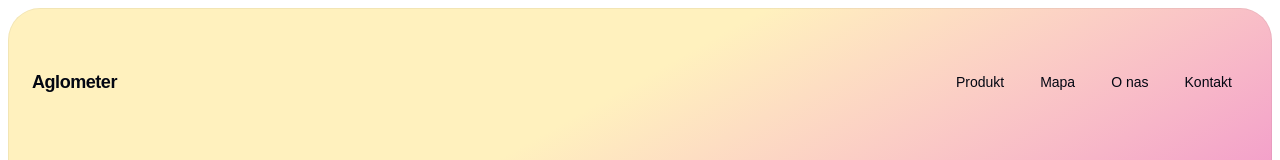
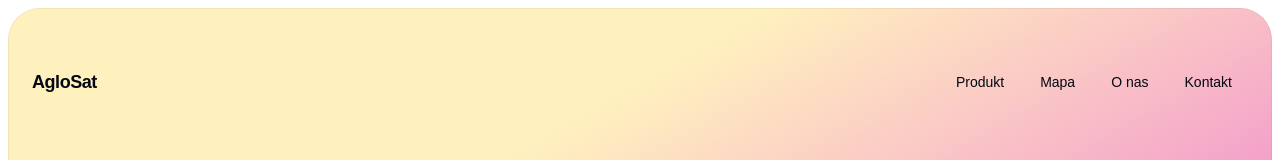
Before and after one commit to knmlprz/aglosat6767, a Next.js app: page / in a window 1280 px wide. Shown: the top 160 px of the page. Built offline with nearby package versions, Linux system fonts and the light colour scheme; a web font is replaced by a local one.

Commit message:
Zmień nazwę na AgloSat; awatar z inicjałami zamiast brakującego obrazka

```diff
--- a/app/app/page.tsx
+++ b/app/app/page.tsx
@@ -6,7 +6,7 @@ import { FullDashboard } from "@/components/dashboard/full-dashboard";
 
 export default function DashboardPage() {
   return (
-    <AppShell title="Aglometer — Panel">
+    <AppShell title="AgloSat — Panel">
       <Suspense>
         <FullDashboard />
       </Suspense>
--- a/app/layout.tsx
+++ b/app/layout.tsx
@@ -6,8 +6,8 @@ import { cn } from "@/lib/utils";
 const inter = Inter({subsets:['latin'],variable:'--font-sans'});
 
 export const metadata: Metadata = {
-  title: "Aglometer",
-  description: "Landing page — szablon do dalszej edycji",
+  title: "AgloSat",
+  description: "AgloSat wskazuje miastu, które niewiadome o chodnikach sprawdzić najpierw, bo od nich zależy najwięcej dojść do usług.",
 };
 
 export default function RootLayout({
--- a/components/app-sidebar.tsx
+++ b/components/app-sidebar.tsx
@@ -27,9 +27,9 @@ import {
 
 const data = {
   user: {
-    name: "Aglometer Admin",
-    email: "admin@aglometer.pl",
-    avatar: "/avatars/shadcn.jpg",
+    name: "Planista (demo)",
+    email: "konto demonstracyjne",
+    avatar: "",
   },
   navMain: [
     { title: "Panel główny", url: "/app", icon: <HomeIcon /> },
@@ -58,7 +58,7 @@ export function AppSidebar({ ...props }: React.ComponentProps<typeof Sidebar>) {
               <div className="flex bg-blue-600 text-white rounded-md items-center justify-center p-1">
                 <MapIcon className="size-4" />
               </div>
-              <span className="text-base font-bold tracking-tight">Aglometer</span>
+              <span className="text-base font-bold tracking-tight">AgloSat</span>
             </SidebarMenuButton>
           </SidebarMenuItem>
         </SidebarMenu>
--- a/components/dashboard/full-dashboard.tsx
+++ b/components/dashboard/full-dashboard.tsx
@@ -20,7 +20,7 @@ export function FullDashboard() {
       {/* Sticky mini-nav dla mentorów */}
       <div className="sticky top-0 z-30 bg-white/90 backdrop-blur border-b border-slate-200 px-4 lg:px-6 py-2">
         <div className="flex flex-wrap items-center gap-2 text-sm">
-          <span className="font-bold text-slate-800 mr-2">Aglometer</span>
+          <span className="font-bold text-slate-800 mr-2">AgloSat</span>
           {NAV.map((n) => (
             <a
               key={n.href}
--- a/components/landing-page.tsx
+++ b/components/landing-page.tsx
@@ -61,7 +61,7 @@ export function LandingPage() {
           <div className="mx-auto max-w-7xl">
             <header className="flex items-center justify-between pt-12 sm:pt-16">
               <Link href="/" className="text-lg font-semibold tracking-tight">
-                Aglometer
+                AgloSat
               </Link>
 
               <nav className="hidden items-center gap-1 lg:flex">
@@ -252,7 +252,7 @@ export function LandingPage() {
             <ArrowRight className="size-4" />
           </Link>
           <p className="mt-16 text-sm text-gray-500">
-            © {new Date().getFullYear()} Aglometer. Wszystkie prawa zastrzeżone.
+            © {new Date().getFullYear()} AgloSat. Wszystkie prawa zastrzeżone.
           </p>
         </div>
       </footer>
--- a/components/map/locality-panel.tsx
+++ b/components/map/locality-panel.tsx
@@ -25,7 +25,7 @@ export function LocalityPanel({ selectedSlug, onClose }: Props) {
   return (
     <div className="absolute top-4 right-4 z-[400] w-full max-w-sm bg-white/95 backdrop-blur-md border border-gray-200/50 rounded-2xl shadow-2xl flex flex-col overflow-hidden max-h-[calc(100%-2rem)]">
       <div className="bg-slate-900/90 backdrop-blur text-white p-4">
-        <h2 className="text-xl font-bold">Aglometer</h2>
+        <h2 className="text-xl font-bold">AgloSat</h2>
         <p className="text-slate-300 text-xs mt-1">
           Analiza transportation deserts — powiat stalowowolski
         </p>
--- a/components/nav-user.tsx
+++ b/components/nav-user.tsx
@@ -32,6 +32,13 @@ export function NavUser({
   }
 }) {
   const { isMobile } = useSidebar()
+  const initials = user.name
+    .split(" ")
+    .filter((w) => /^\p{L}/u.test(w))
+    .map((w) => w[0])
+    .join("")
+    .slice(0, 2)
+    .toUpperCase()
   return (
     <SidebarMenu>
       <SidebarMenuItem>
@@ -42,8 +49,8 @@ export function NavUser({
             }
           >
             <Avatar className="size-8 rounded-lg grayscale">
-              <AvatarImage src={user.avatar} alt={user.name} />
-              <AvatarFallback className="rounded-lg">CN</AvatarFallback>
+              {user.avatar && <AvatarImage src={user.avatar} alt={user.name} />}
+              <AvatarFallback className="rounded-lg">{initials}</AvatarFallback>
             </Avatar>
             <div className="grid flex-1 text-left text-sm leading-tight">
               <span className="truncate font-medium">{user.name}</span>
@@ -63,8 +70,8 @@ export function NavUser({
               <DropdownMenuLabel className="p-0 font-normal">
                 <div className="flex items-center gap-2 px-1 py-1.5 text-left text-sm">
                   <Avatar className="size-8">
-                    <AvatarImage src={user.avatar} alt={user.name} />
-                    <AvatarFallback className="rounded-lg">CN</AvatarFallback>
+                    {user.avatar && <AvatarImage src={user.avatar} alt={user.name} />}
+                    <AvatarFallback className="rounded-lg">{initials}</AvatarFallback>
                   </Avatar>
                   <div className="grid flex-1 text-left text-sm leading-tight">
                     <span className="truncate font-medium">{user.name}</span>
--- a/components/site-header.tsx
+++ b/components/site-header.tsx
@@ -1,7 +1,7 @@
 import { Separator } from "@/components/ui/separator"
 import { SidebarTrigger } from "@/components/ui/sidebar"
 
-export function SiteHeader({ title = "Aglometer" }: { title?: string }) {
+export function SiteHeader({ title = "AgloSat" }: { title?: string }) {
   return (
     <header className="flex h-(--header-height) shrink-0 items-center gap-2 border-b transition-[width,height] ease-linear group-has-data-[collapsible=icon]/sidebar-wrapper:h-(--header-height)">
       <div className="flex w-full items-center gap-1 px-4 lg:gap-2 lg:px-6">
--- a/package.json
+++ b/package.json
@@ -1,5 +1,5 @@
 {
-  "name": "aglometer",
+  "name": "aglosat",
   "version": "0.1.0",
   "private": true,
   "scripts": {
```
